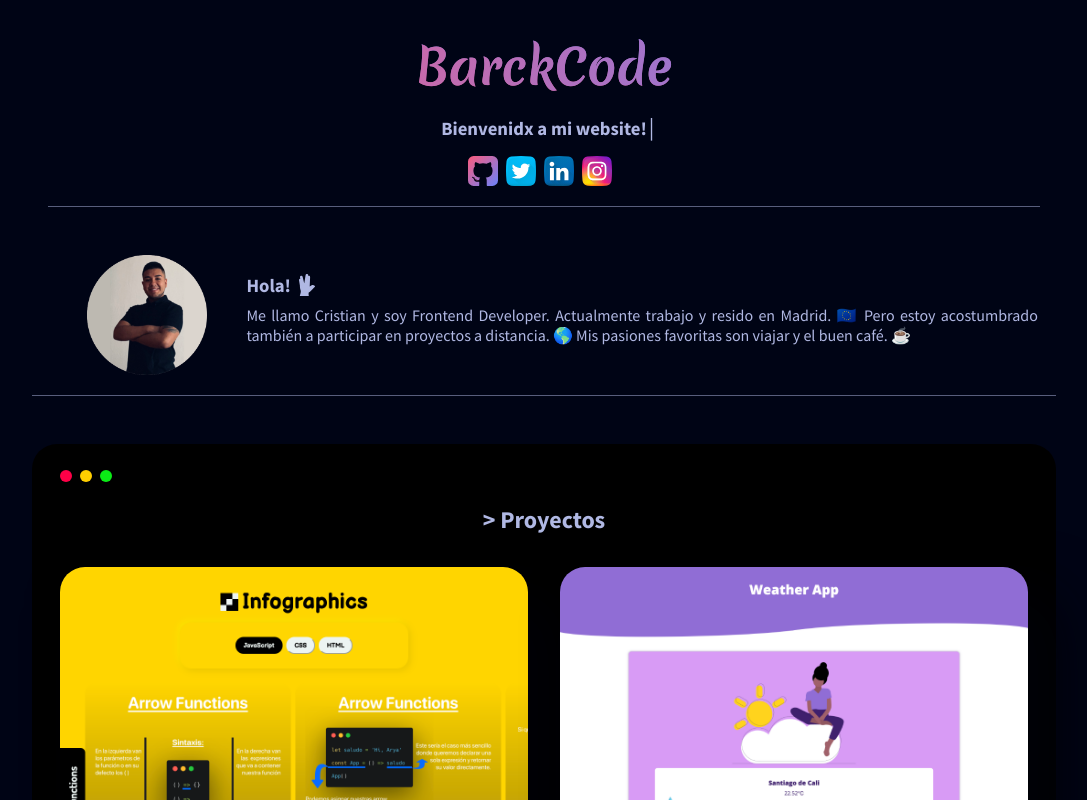
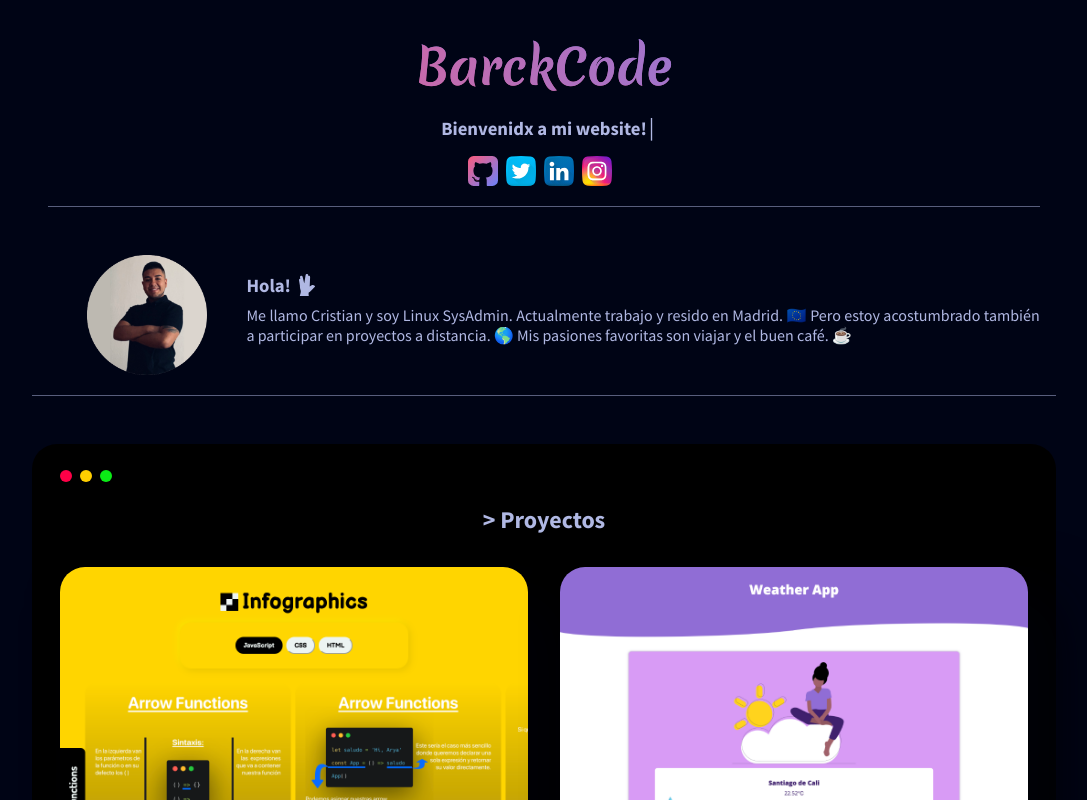
Before and after one commit to barckcode/Blog_deprecated, a Next.js app: page / in a window 1280 px wide. Shown: the top 800 px of the page, without its empty margins (96-1183 px from the left). Built offline with nearby package versions, Linux system fonts and the light colour scheme.

Commit message:
Modify Bio

```diff
--- a/components/Layout/Bio.js
+++ b/components/Layout/Bio.js
@@ -65,7 +65,7 @@ const Bio = () => {
             <BioSpock src='/icons/spock.svg' />
           </BioTitle>
           <Description>
-            Me llamo Cristian y soy Frontend Developer. Actualmente trabajo y resido en Madrid. 🇪🇺
+            Me llamo Cristian y soy Linux SysAdmin. Actualmente trabajo y resido en Madrid. 🇪🇺
             Pero estoy acostumbrado también a participar en proyectos a distancia. 🌎
             Mis pasiones favoritas son viajar y el buen café. ☕️
           </Description>
--- a/package.json
+++ b/package.json
@@ -9,6 +9,7 @@
     "export": "next export"
   },
   "dependencies": {
+    "@babel/core": "^7.10.2",
     "@emotion/babel-preset-css-prop": "^10.0.27",
     "@emotion/core": "^10.0.28",
     "@emotion/styled": "^10.0.27",
```
Also changed, not shown: 1 other file (tests, documents, lock files or other folders).
